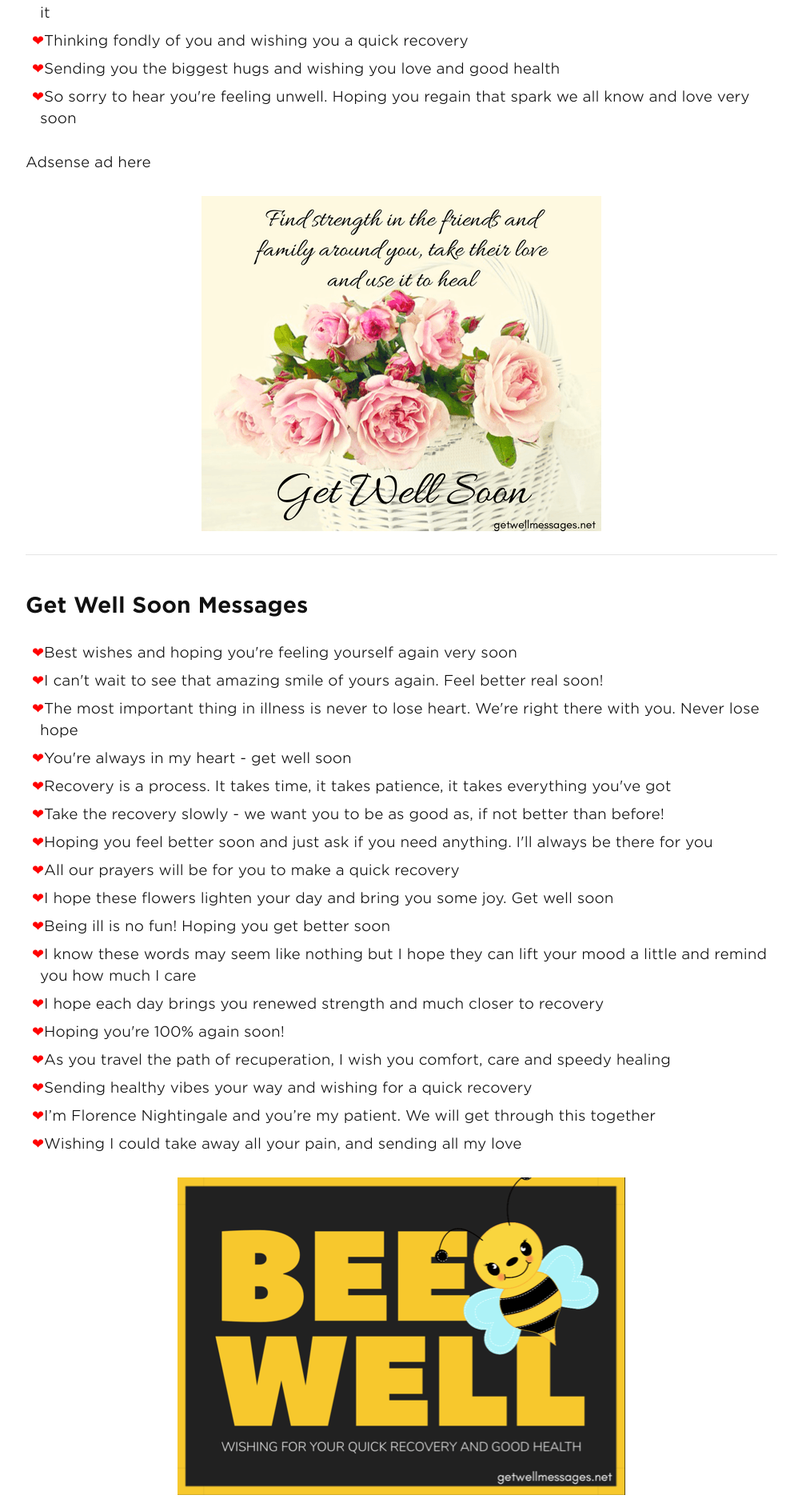
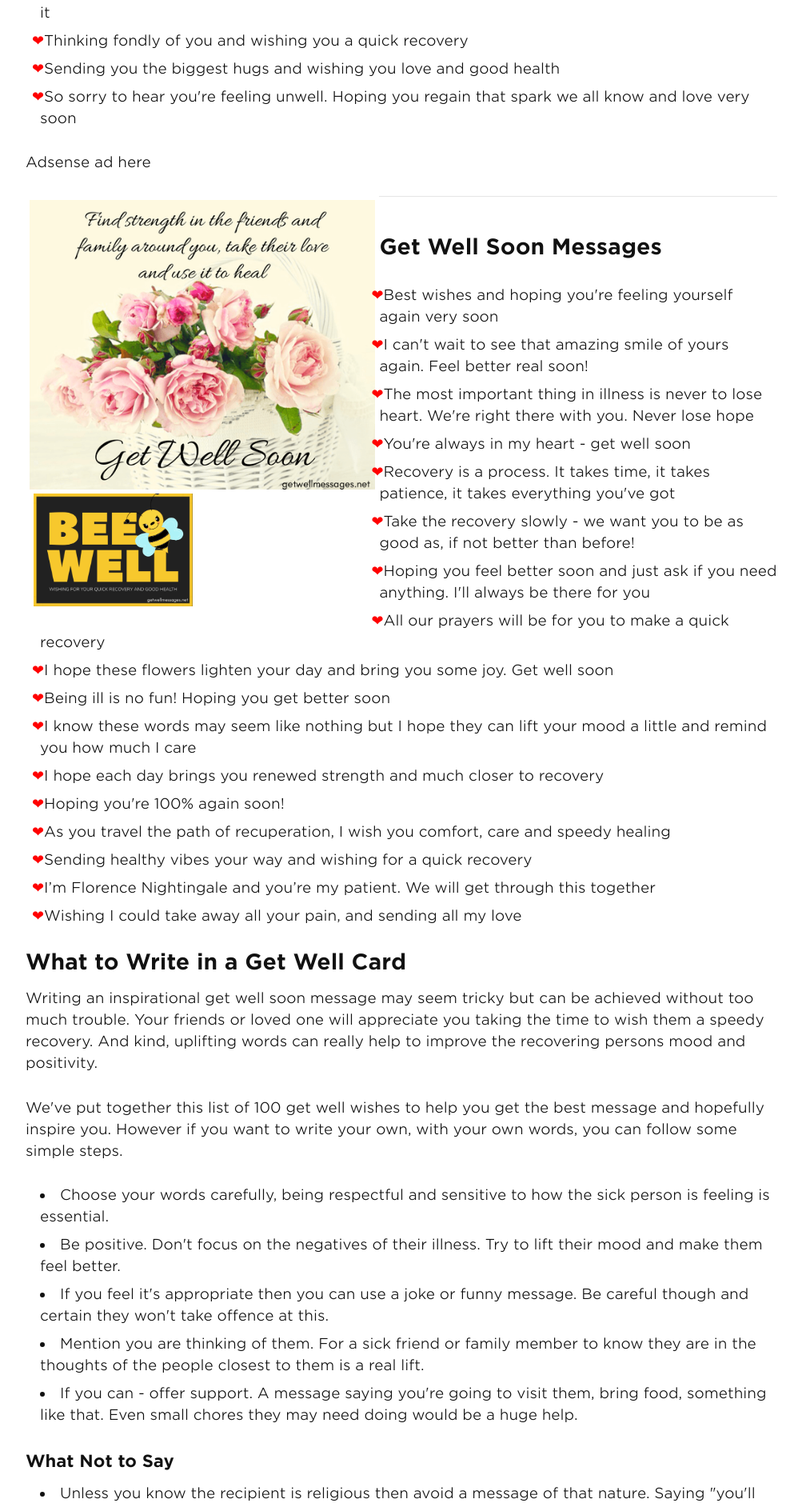
Before and after one commit to andyml123/andyml123.github.io, a Jekyll site: the page built from get-well-wishes.md, in a window 1280 px wide. Shown: the part 1508-3392 px from the top of the page at 80% size, without its empty margins (138-1141 px from the left). Built offline with Jekyll 4.4.1, drawn with Linux system fonts in a browser that asks for light colours.

Commit message:
Update get-well-wishes.md

```diff
--- a/get-well-wishes.md
+++ b/get-well-wishes.md
@@ -57,10 +57,13 @@ Adsense ad here
 Adsense ad here
 </p>
 
-<p>
+<div class="row">
+<div class="column">
 <img src="/img/get-well-soon-messages.png" class="center-image" alt="get well soon message flower basket" />
-</p>
-
+<div class="column">
+<img src="/img/feel-better-soon-message.png" class="center-image" alt="funny get well message bee well quick recovery and good health" />
+</div>
+</div>
 <hr>
 
 <h2>Get Well Soon Messages</h2>
@@ -88,10 +91,6 @@ Adsense ad here
 <li>I’m Florence Nightingale and you’re my patient. We will get through this together</li>
 <li>Wishing I could take away all your pain, and sending all my love</li>
 </ul>
-
-<p>
-<img src="/img/feel-better-soon-message.png" class="center-image" alt="funny get well message bee well quick recovery and good health" />
-</p>
 
 <h2>What to Write in a Get Well Card</h2>
 
```
